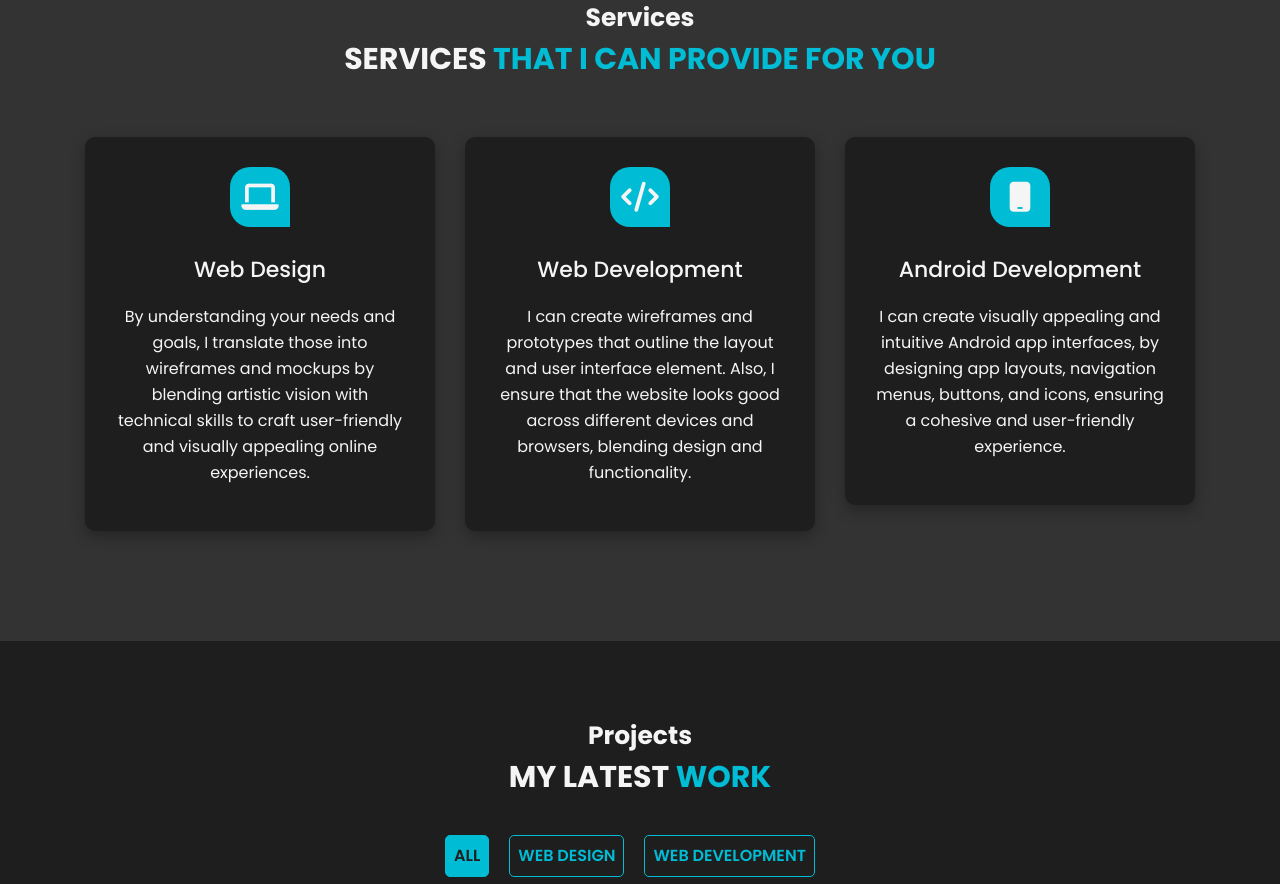
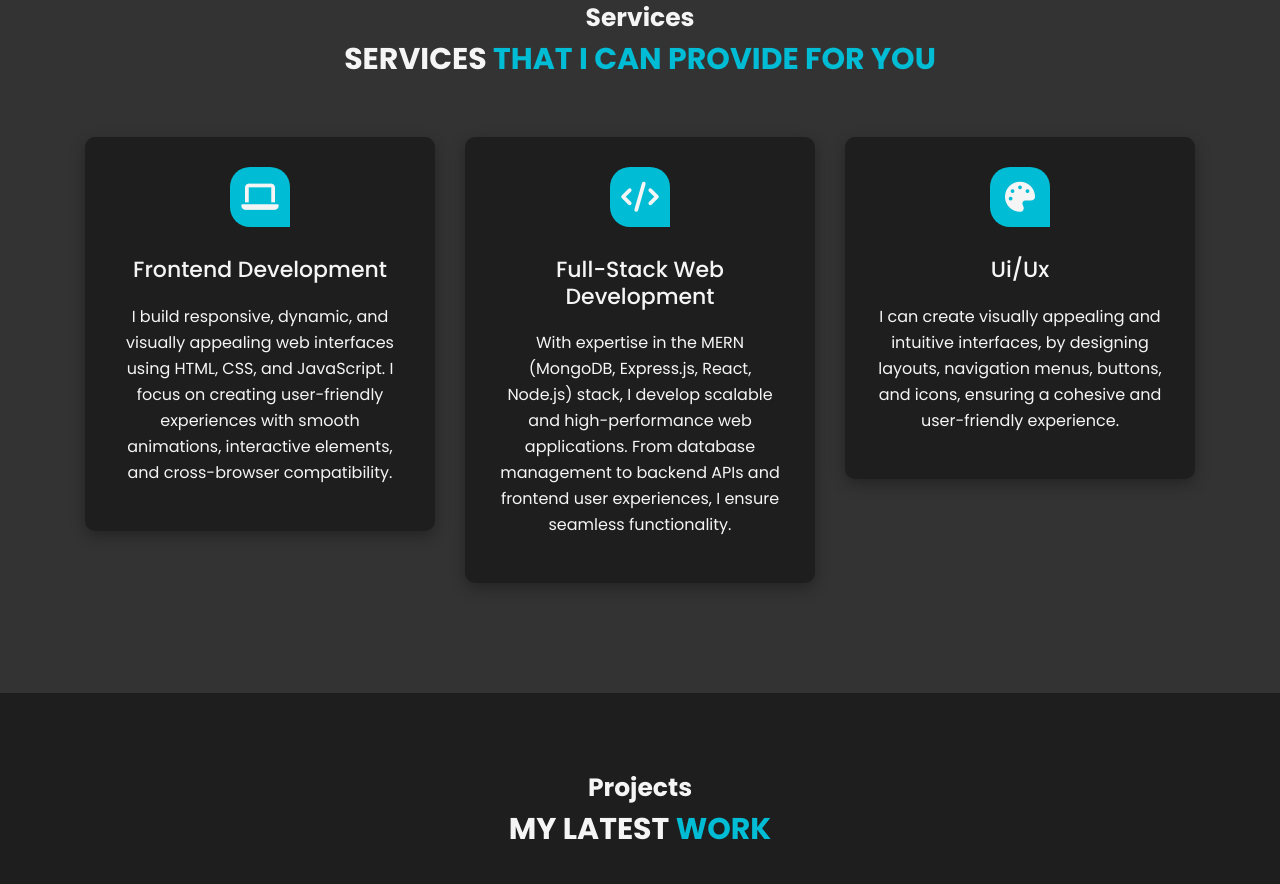
Before and after one commit to UtkarshBadhoutia/Portfolio, a plain HTML site: page index.html in a window 1280 px wide. Shown: the part 1442-2326 px from the top of the page. Drawn offline with nearby package versions, Linux system fonts and the light colour scheme.

Commit message:
index and skills basic

```diff
--- a/index.html
+++ b/index.html
@@ -178,8 +178,8 @@ Web Developer | Web-enthusiast </pre>
                         <div class="icon">
                             <i class="fa-solid fa-laptop"></i>
                         </div>
-                        <h3>Web Design</h3>
-                        <p>By understanding your needs and goals, I translate those into wireframes and mockups by blending artistic vision with technical skills to craft user-friendly and visually appealing online experiences.</p>
+                        <h3>Frontend Development</h3>
+                        <p>I build responsive, dynamic, and visually appealing web interfaces using HTML, CSS, and JavaScript. I focus on creating user-friendly experiences with smooth animations, interactive elements, and cross-browser compatibility.</p>
                     </div>
                 </div>
                 <div class="col-lg-4 col-md-6">
@@ -187,17 +187,17 @@ Web Developer | Web-enthusiast </pre>
                         <div class="icon">
                             <i class="fa-solid fa-code"></i>
                         </div>
-                        <h3>Web Development</h3>
-                        <p>I can create wireframes and prototypes that outline the layout and user interface element. Also, I ensure that the website looks good across different devices and browsers, blending design and functionality.</p>
+                        <h3>Full-Stack Web Development</h3>
+                        <p>With expertise in the MERN (MongoDB, Express.js, React, Node.js) stack, I develop scalable and high-performance web applications. From database management to backend APIs and frontend user experiences, I ensure seamless functionality.</p>
                     </div>
                 </div>
                 <div class="col-lg-4 col-md-6">
                     <div class="service-item">
                         <div class="icon">
-                            <i class="fa-solid fa-mobile"></i>
+                            <i class="fa-solid fa-palette"></i>
                         </div>
-                        <h3>Android Development</h3>
-                        <p>I can create visually appealing and intuitive Android app interfaces, by designing app layouts, navigation menus, buttons, and icons, ensuring a cohesive and user-friendly experience.</p>
+                        <h3>Ui/Ux</h3>
+                        <p>I can create visually appealing and intuitive interfaces, by designing  layouts, navigation menus, buttons, and icons, ensuring a cohesive and user-friendly experience.</p>
                     </div>
                 </div>
             </div>
```
Also changed, not shown: skills.html (+6 -5 lines).
